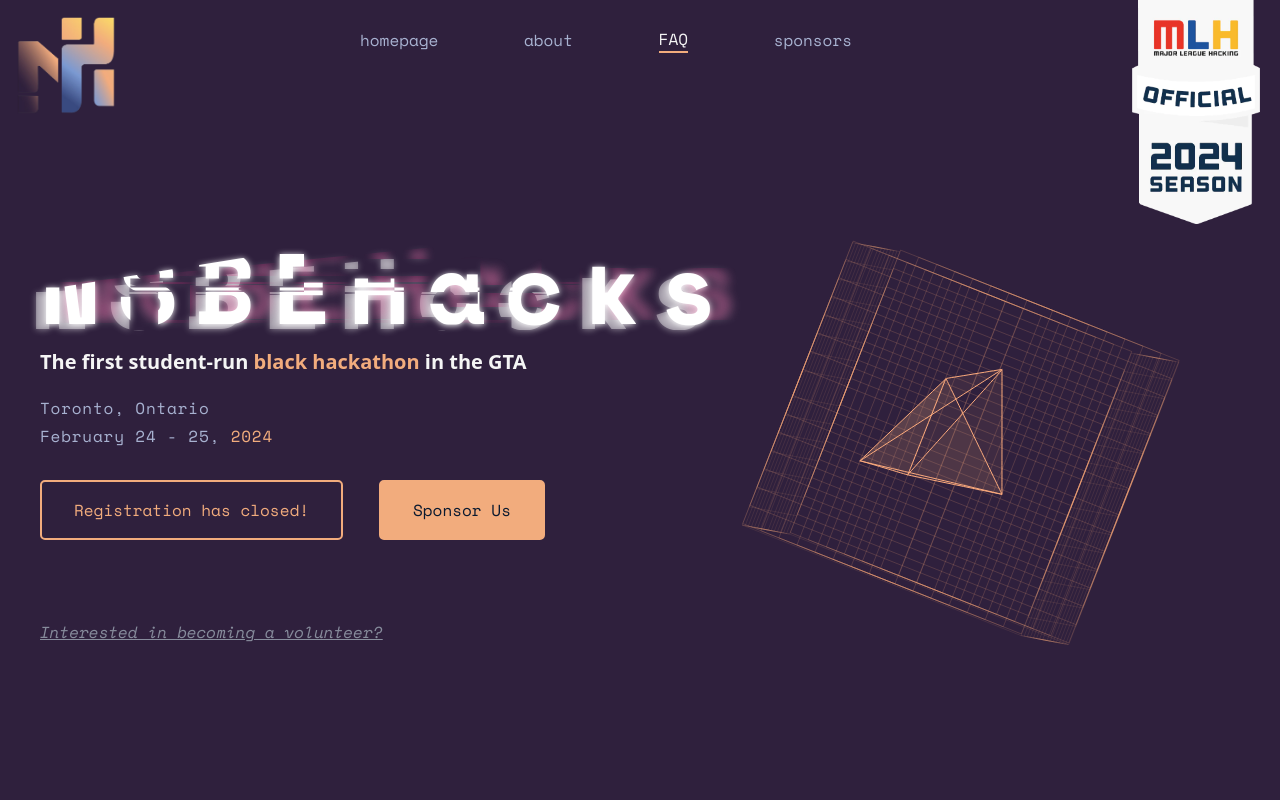
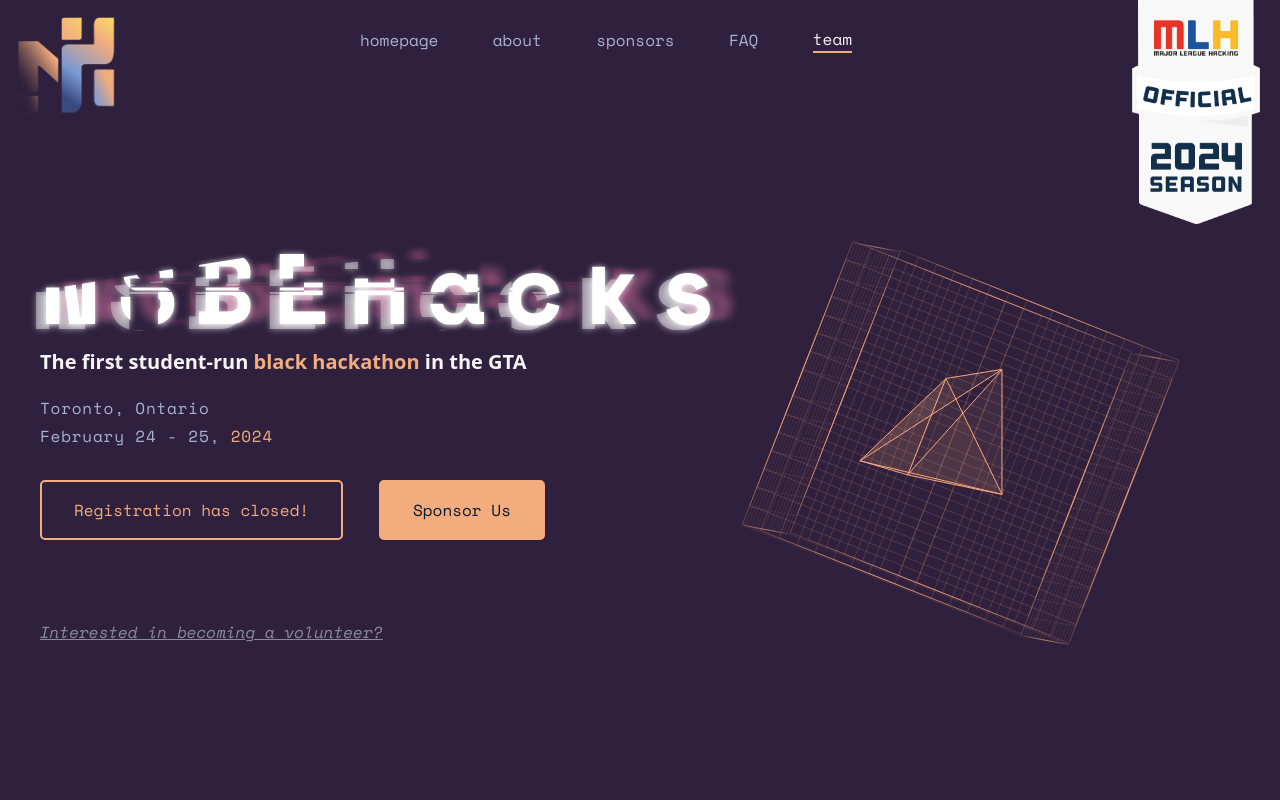
Before and after one commit to rtutz/NSBE-website, a React (Vite) app: page / in a window 1280 px wide. Shown: the top 800 px of the page. Built offline with nearby package versions, Linux system fonts and the light colour scheme.

Commit message:
updated navigation bar

```diff
--- a/src/App.jsx
+++ b/src/App.jsx
@@ -32,7 +32,10 @@ const [activeLink, setActiveLink] = useState('homepage');
         <Element name="faq">
             <Faq setActiveLink={setActiveLink}/>
         </Element>
-        <OurTeam/>
+
+        <Element name="team">
+            <OurTeam setActiveLink={setActiveLink}/>
+        </Element>
     </Router>
     </>
   )
--- a/src/components/NavBar.jsx
+++ b/src/components/NavBar.jsx
@@ -36,7 +36,7 @@ const NavBar = ({activeLink, setActiveLink}) => {
           </>
         ) : (
           <div className='optionsNavigation text-palette-400'>
-           {['homepage', 'about', 'FAQ', "sponsors"].map((item) => (
+           {['homepage', 'about', "sponsors", 'FAQ', 'team'].map((item) => (
              // eslint-disable-next-line react/jsx-key
              <Link key={item} smooth to={`#${item}`} onClick={() => handleClick(item)}>
               <p className={getLinkStyle(item)}>{item}</p>
--- a/src/components/OurTeam.jsx
+++ b/src/components/OurTeam.jsx
@@ -24,9 +24,12 @@ import 'react-multi-carousel/lib/styles.css'
 
 
 
-function OurTeam() {
+// eslint-disable-next-line react/prop-types
+function OurTeam({setActiveLink}) {
     const [name, setName] = useState([]); // Initializing name state as empty
     const [isSmallScreen, setIsSmallScreen] = useState(false);
+
+
 
     let imgList = [ [Lisa, "Lisa Mtui","https://www.linkedin.com/in/lisa-mtui/", "Sponsorship Lead"],
     [Alex, 'Oluwasina (Alex) Olowookere', "https://www.linkedin.com/in/oluwasina-olowookere-7bb2b4224/", "Sponsorship Lead"],
@@ -51,6 +54,12 @@ function OurTeam() {
     const { ref, inView, entry } = useInView({
         threshold: 0.2,
       });
+
+    useEffect(() => {
+      if (inView) {
+        setActiveLink('team');
+      }
+    },[inView, setActiveLink])
 
     useEffect(() => {
         const checkScreenSize = () => {
@@ -85,7 +94,7 @@ function OurTeam() {
       };
     //   containerClass={'w-full'}
     return (
-        <div className="mb-20 flex flex-col items-center justify-center py-30 w-4/5 mx-auto"  ref={ref}>
+        <div id="team" className="mb-20 flex flex-col items-center justify-center py-30 w-4/5 mx-auto"  ref={ref}>
             <div className="mt-20 mb-10">
             {inView &&
             <TypeAnimation
```
